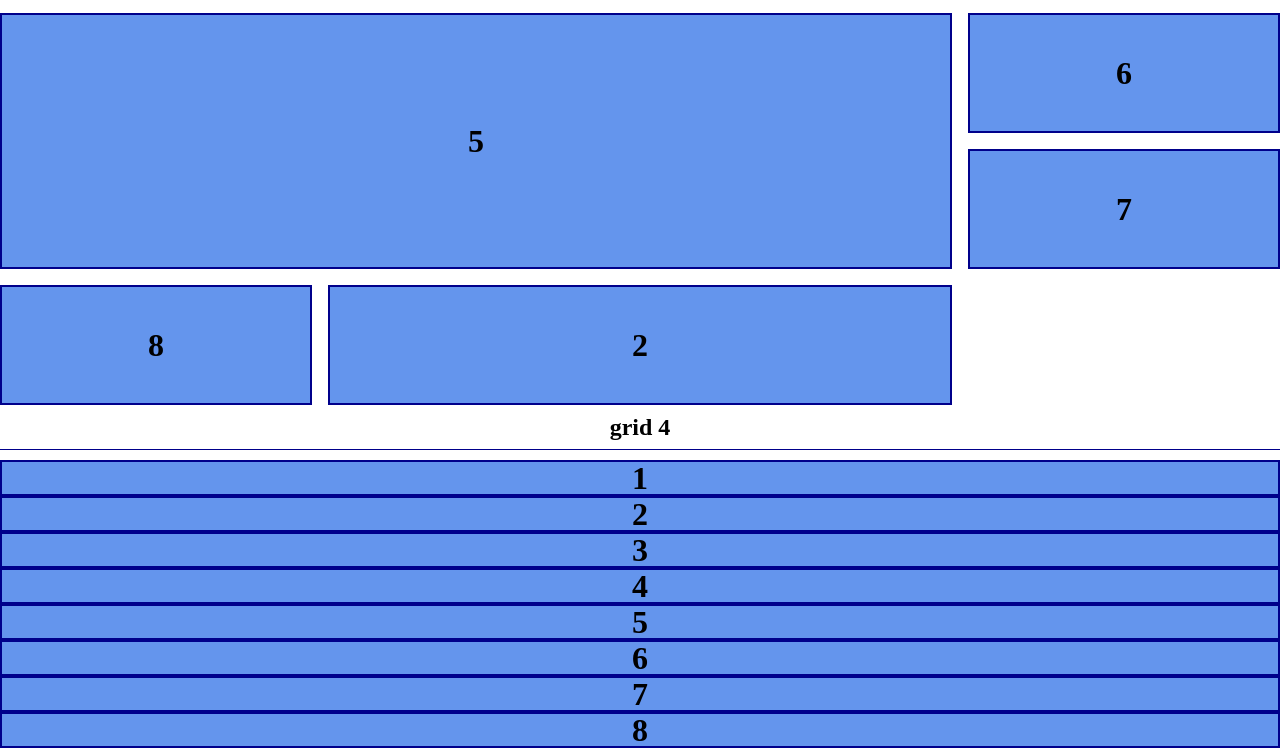
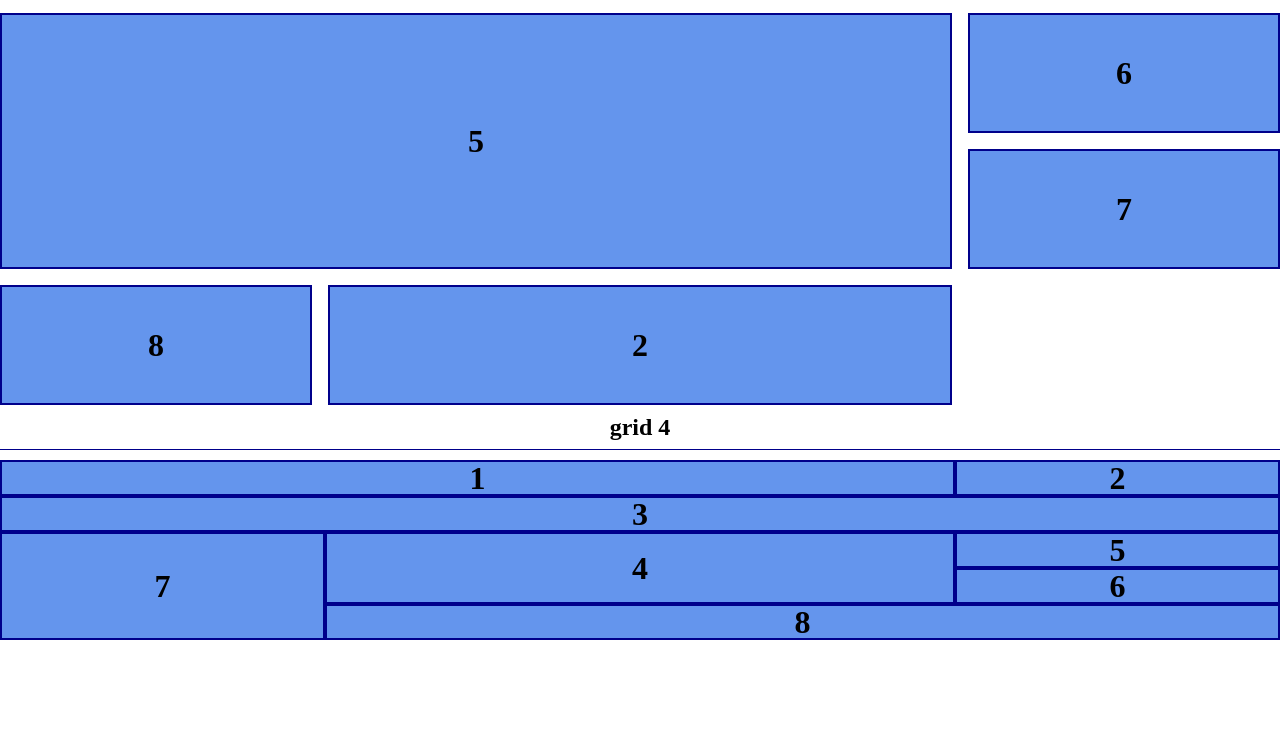
Before and after one commit to ac-jarvisa/f26web1week11-010, a plain HTML site: page index.html in a window 1280 px wide. Shown: the part 1120-1868 px from the top of the page. After the commit the page ends 1760 px from the top, so only its background shows below. Drawn offline with Linux system fonts and the light colour scheme.

Commit message:
grid map example

```diff
--- a/styles/grids.css
+++ b/styles/grids.css
@@ -186,4 +186,48 @@ section.three div:nth-child(5){
 
 section.four article{
     display:grid;
+
+    /* the first step to using a map is to draw the map... */
+    grid-template-areas:
+        "nav cart"
+        "header header"
+        "main main"
+        "photo1 photo2"
+        "aside aside"
+        "footer footer";
 }
+
+/* the second step of a map is to tell each element which
+map space it should fill */
+section.four div:nth-child(1){ grid-area: nav; }
+section.four div:nth-child(2){ grid-area: cart; }
+section.four div:nth-child(3){ grid-area: header; }
+section.four div:nth-child(4){ grid-area: main; }
+section.four div:nth-child(5){ grid-area: photo1; }
+section.four div:nth-child(6){ grid-area: photo2; }
+section.four div:nth-child(7){ grid-area: aside; }
+section.four div:nth-child(8){ grid-area: footer; }
+
+@media screen and (min-width:720px){
+    /* to change the layout of the page, all you have to do
+    is redraw the map */
+    section.four article{
+        grid-template-areas:
+        "nav nav cart"
+        "header header header"
+        "main main main"
+        "photo1 photo2 aside"
+        "footer footer footer";
+    }
+}
+
+@media screen and (min-width:900px){
+    section.four article{
+        grid-template-areas:
+        "nav nav nav cart"
+        "header header header header"
+        "aside main main photo1"
+        "aside main main photo2"
+        "aside footer footer footer";
+    }
+}
```
